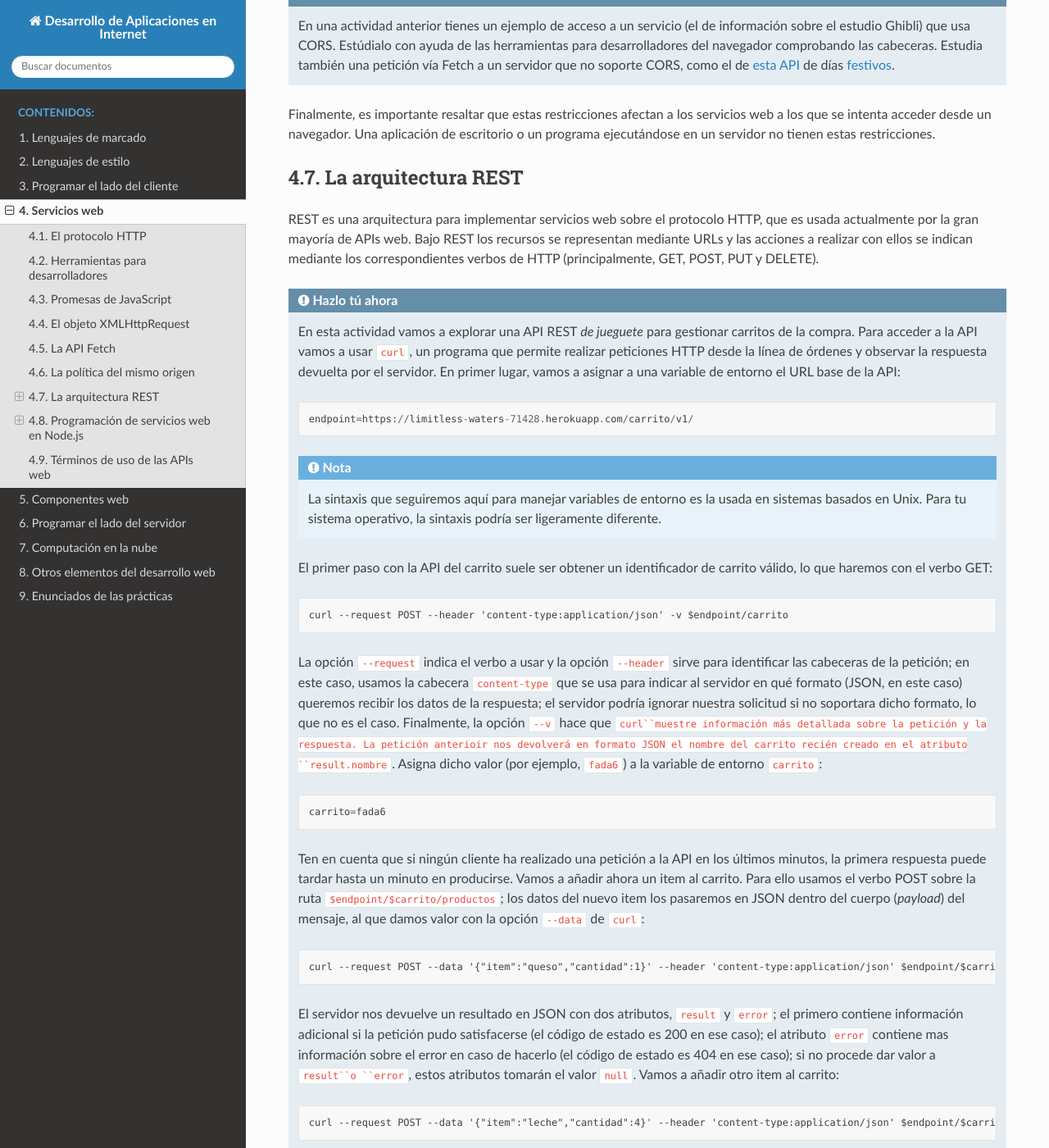
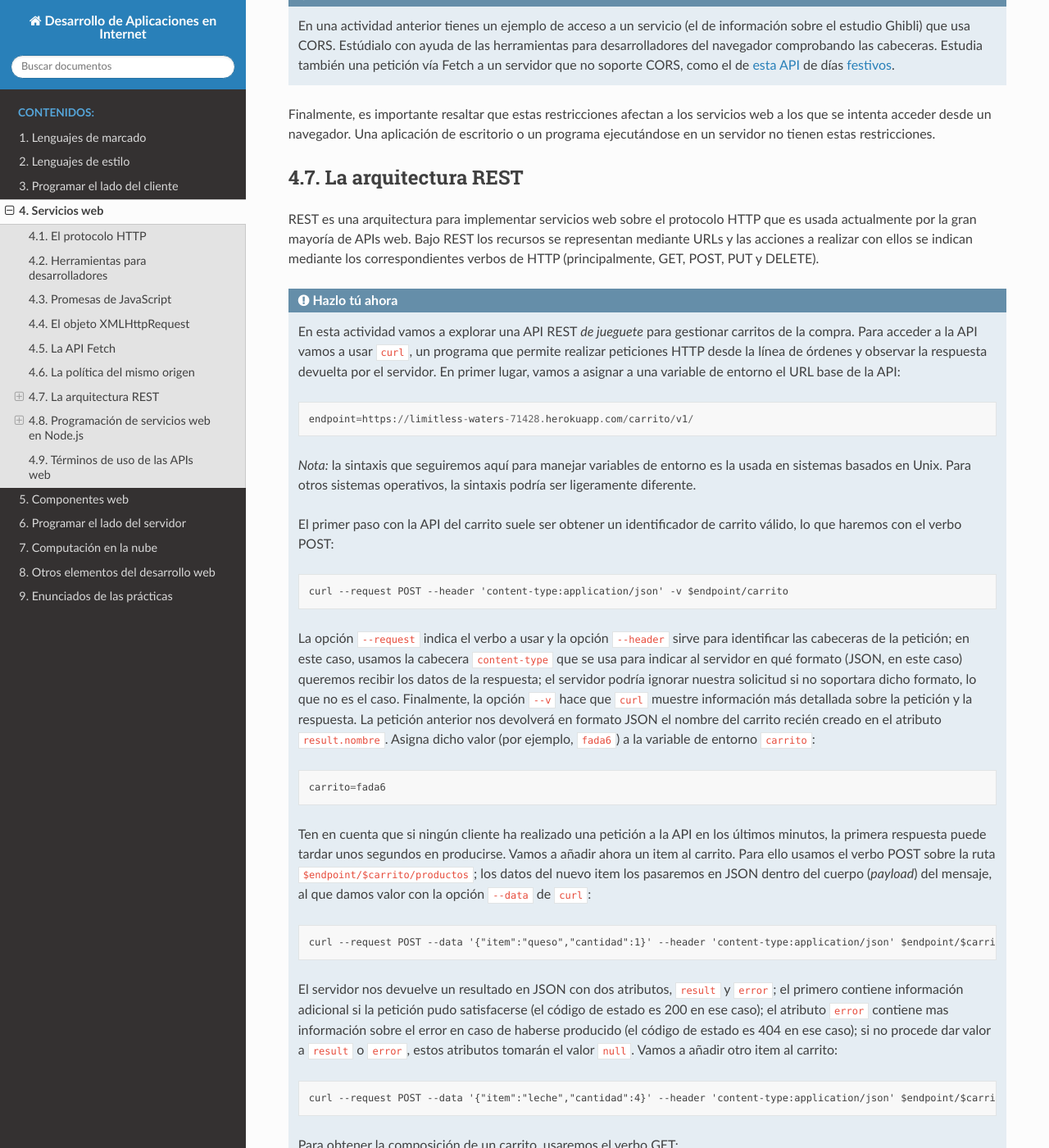
Before and after one commit to jaspock/dai1920, a Sphinx documentation site: the page built from docs/source/servicios.rst, in a window 1280 px wide and 1400 px high, scrolled down 10381 px. Shown: the whole window at 82% size. Built offline with Sphinx 7.4.7 and the Read the Docs theme 2.0.0, drawn with Linux system fonts in a browser that asks for light colours; some of the changed text lies outside the part shown.

Commit message:
Cambios en formato

```diff
--- a/code/carrito/public/carrito.html
+++ b/code/carrito/public/carrito.html
@@ -1,5 +1,5 @@
 <!doctype html>
-<!-- Ejemplos de uso de la API DOM y de la API de eventos del navegador -->
+<!-- Ejemplos de uso de la API web del carrito con la API Fetch del navegador -->
 <html lang="es">
 <head>
   <meta charset="utf-8">
--- a/code/carrito/public/style.css
+++ b/code/carrito/public/style.css
@@ -7,7 +7,7 @@
   box-sizing: border-box;
 }
 body {
-  font-size: 11px;
+  font-size: 14px;
   font-family: 'Lato', sans-serif;
   margin: 20px;
 }
--- a/docs/source/practicas.rst
+++ b/docs/source/practicas.rst
@@ -468,7 +468,7 @@ No olvides añadir la correspondiente llamada a ``addWikipedia`` a la función `
 
 Usa una `expresión regular`_ y el método ``replace`` aplicado a cadenas de JavaScript para eliminar todos los números entre corchetes (incluyendo los corchetes) del resultado devuelto por la Wikipedia.
 
-.. `expresión regular`_: https://www.tutorialrepublic.com/javascript-tutorial/javascript-regular-expressions.php
+.. _`expresión regular`: https://www.tutorialrepublic.com/javascript-tutorial/javascript-regular-expressions.php
 
 Incorporación de la información de Flickr
 ~~~~~~~~~~~~~~~~~~~~~~~~~~~~~~~~~~~~~~~~~
--- a/docs/source/servicios.rst
+++ b/docs/source/servicios.rst
@@ -463,7 +463,7 @@ Finalmente, es importante resaltar que estas restricciones afectan a los servici
 La arquitectura REST
 --------------------
 
-REST es una arquitectura para implementar servicios web sobre el protocolo HTTP, que es usada actualmente por la gran mayoría de APIs web. Bajo REST los recursos se representan mediante URLs y las acciones a realizar con ellos se indican mediante los correspondientes verbos de HTTP (principalmente, GET, POST, PUT y DELETE).
+REST es una arquitectura para implementar servicios web sobre el protocolo HTTP que es usada actualmente por la gran mayoría de APIs web. Bajo REST los recursos se representan mediante URLs y las acciones a realizar con ellos se indican mediante los correspondientes verbos de HTTP (principalmente, GET, POST, PUT y DELETE).
 
 .. admonition:: Hazlo tú ahora
   :class: hazlotu
@@ -472,23 +472,21 @@ REST es una arquitectura para implementar servicios web sobre el protocolo HTTP,
 
     endpoint=https://limitless-waters-71428.herokuapp.com/carrito/v1/
 
-  .. Note::
+  *Nota:* la sintaxis que seguiremos aquí para manejar variables de entorno es la usada en sistemas basados en Unix. Para otros sistemas operativos, la sintaxis podría ser ligeramente diferente.
 
-    La sintaxis que seguiremos aquí para manejar variables de entorno es la usada en sistemas basados en Unix. Para tu sistema operativo, la sintaxis podría ser ligeramente diferente.
-
-  El primer paso con la API del carrito suele ser obtener un identificador de carrito válido, lo que haremos con el verbo GET::
+  El primer paso con la API del carrito suele ser obtener un identificador de carrito válido, lo que haremos con el verbo POST::
 
     curl --request POST --header 'content-type:application/json' -v $endpoint/carrito
 
-  La opción ``--request`` indica el verbo a usar y la opción ``--header`` sirve para identificar las cabeceras de la petición; en este caso, usamos la cabecera ``content-type`` que se usa para indicar al servidor en qué formato (JSON, en este caso) queremos recibir los datos de la respuesta; el servidor podría ignorar nuestra solicitud si no soportara dicho formato, lo que no es el caso. Finalmente, la opción ``--v`` hace que ``curl``muestre información más detallada sobre la petición y la respuesta. La petición anterioir nos devolverá en formato JSON el nombre del carrito recién creado en el atributo ``result.nombre``. Asigna dicho valor (por ejemplo, ``fada6``) a la variable de entorno ``carrito``::
+  La opción ``--request`` indica el verbo a usar y la opción ``--header`` sirve para identificar las cabeceras de la petición; en este caso, usamos la cabecera ``content-type`` que se usa para indicar al servidor en qué formato (JSON, en este caso) queremos recibir los datos de la respuesta; el servidor podría ignorar nuestra solicitud si no soportara dicho formato, lo que no es el caso. Finalmente, la opción ``--v`` hace que ``curl`` muestre información más detallada sobre la petición y la respuesta. La petición anterior nos devolverá en formato JSON el nombre del carrito recién creado en el atributo ``result.nombre``. Asigna dicho valor (por ejemplo, ``fada6``) a la variable de entorno ``carrito``::
 
     carrito=fada6
 
-  Ten en cuenta que si ningún cliente ha realizado una petición a la API en los últimos minutos, la primera respuesta puede tardar hasta un minuto en producirse. Vamos a añadir ahora un item al carrito. Para ello usamos el verbo POST sobre la ruta ``$endpoint/$carrito/productos``; los datos del nuevo item los pasaremos en JSON dentro del cuerpo (*payload*) del mensaje, al que damos valor con la opción ``--data`` de ``curl``::
+  Ten en cuenta que si ningún cliente ha realizado una petición a la API en los últimos minutos, la primera respuesta puede tardar unos segundos en producirse. Vamos a añadir ahora un item al carrito. Para ello usamos el verbo POST sobre la ruta ``$endpoint/$carrito/productos``; los datos del nuevo item los pasaremos en JSON dentro del cuerpo (*payload*) del mensaje, al que damos valor con la opción ``--data`` de ``curl``::
 
     curl --request POST --data '{"item":"queso","cantidad":1}' --header 'content-type:application/json' $endpoint/$carrito/productos
 
-  El servidor nos devuelve un resultado en JSON con dos atributos, ``result`` y ``error``; el primero contiene información adicional si la petición pudo satisfacerse (el código de estado es 200 en ese caso); el atributo ``error`` contiene mas información sobre el error en caso de hacerlo (el código de estado es 404 en ese caso); si no procede dar valor a ``result``o ``error``, estos atributos tomarán el valor ``null``. Vamos a añadir otro item al carrito::
+  El servidor nos devuelve un resultado en JSON con dos atributos, ``result`` y ``error``; el primero contiene información adicional si la petición pudo satisfacerse (el código de estado es 200 en ese caso); el atributo ``error`` contiene mas información sobre el error en caso de haberse producido (el código de estado es 404 en ese caso); si no procede dar valor a ``result`` o ``error``, estos atributos tomarán el valor ``null``. Vamos a añadir otro item al carrito::
 
     curl --request POST --data '{"item":"leche","cantidad":4}' --header 'content-type:application/json' $endpoint/$carrito/productos
 
```
Also changed, not shown: other parts of code/carrito/public/carrito.html (+1 -1 lines), other parts of docs/source/servicios.rst (+16 -20 lines), docs/source/componentes.rst (+10 -10 lines).
